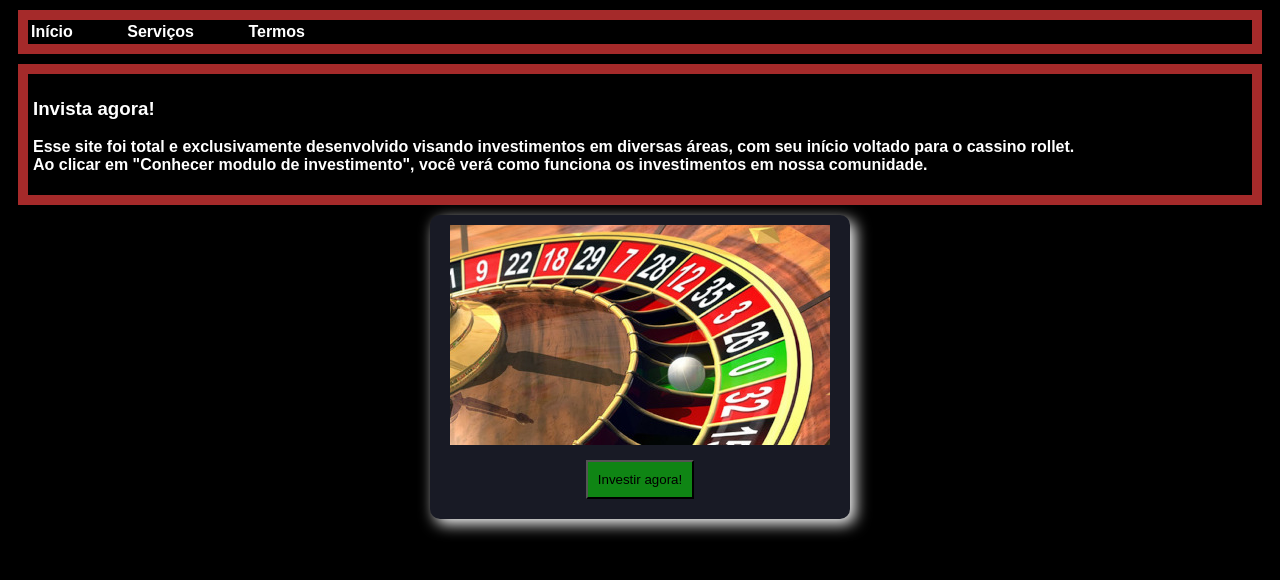
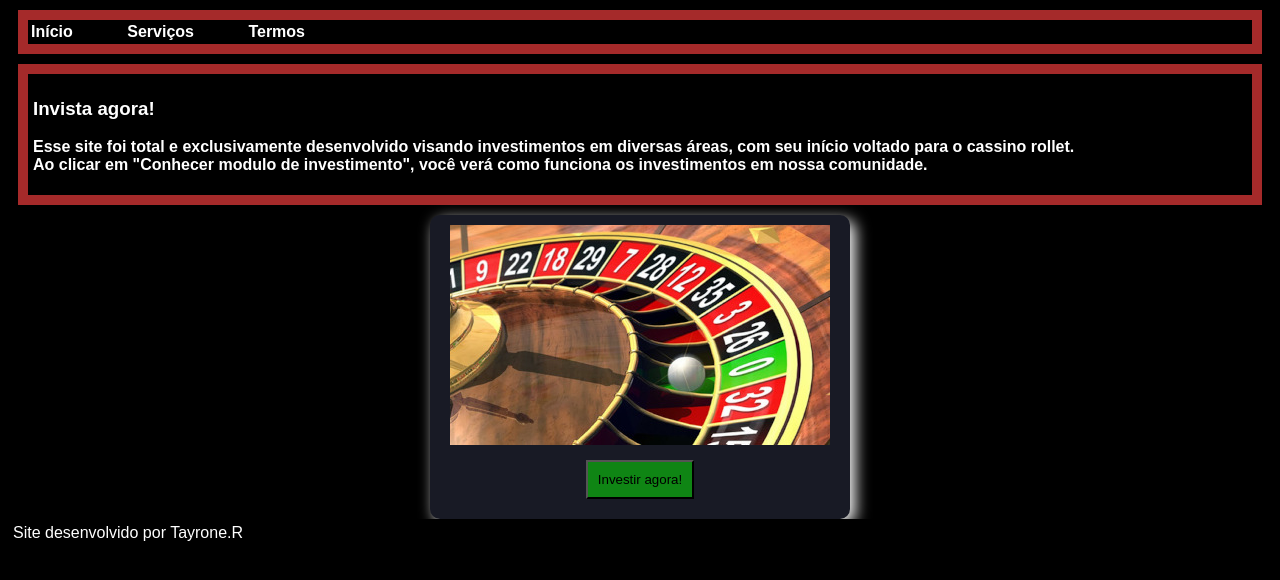
Before and after one commit to Rollets/Rollet, a plain HTML site: page index.html in a window 1280 px wide. Drawn offline with Linux system fonts and the light colour scheme.

Commit message:
Update index.html

```diff
--- a/index.html
+++ b/index.html
@@ -77,7 +77,7 @@
 <body>
     <header>
         <nav>
-            <a href="index.html" target="_blank">Início</a>
+            <a href="index.html">Início</a>
             <a href="Servicços.html" target="_blank">Serviços</a>
             <a href="Termos.html" target="_blank">Termos</a>
         </nav>
@@ -96,5 +96,10 @@
             <a href="investir.html"><button>Investir agora!</button></a>
         </div>
     </main>
+    <section>
+        <article>
+            <footer>Site desenvolvido por Tayrone.R</footer>
+        </article>
+    </section>
 </body>
 </html>
```
